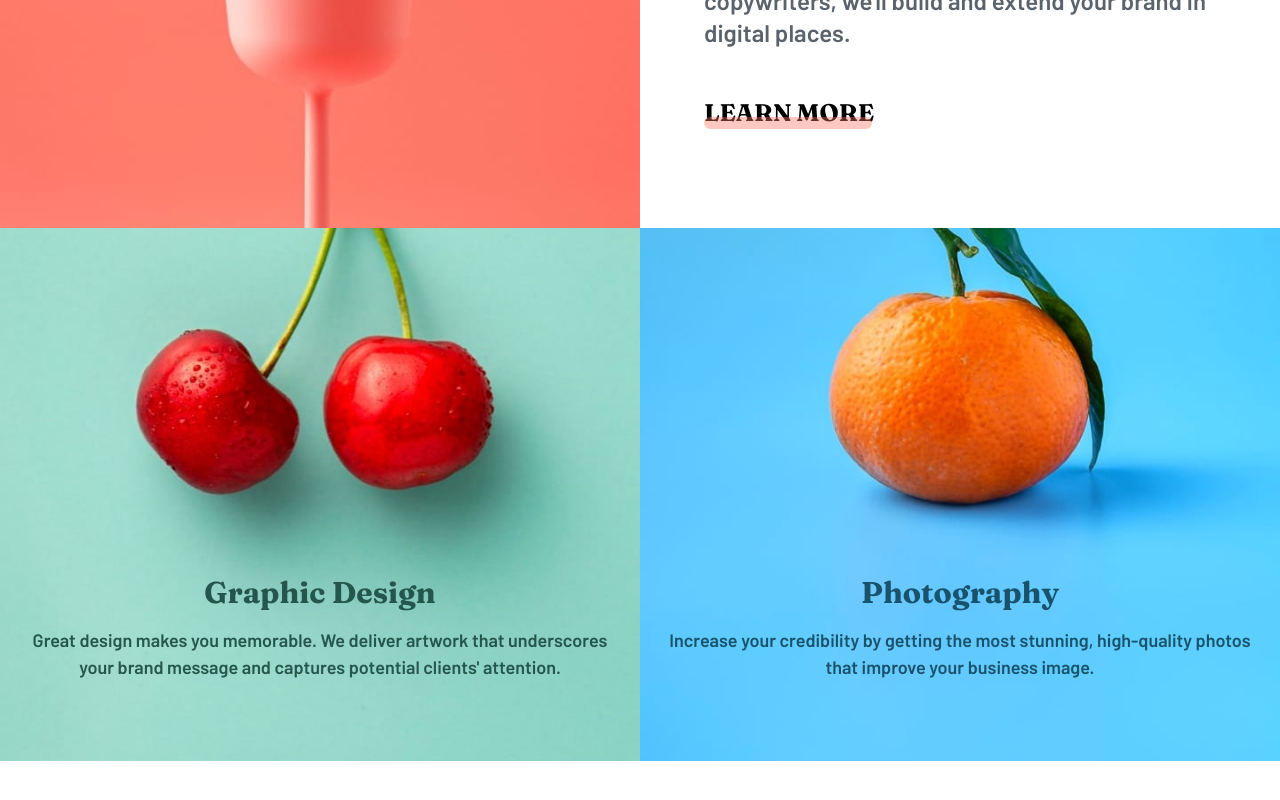
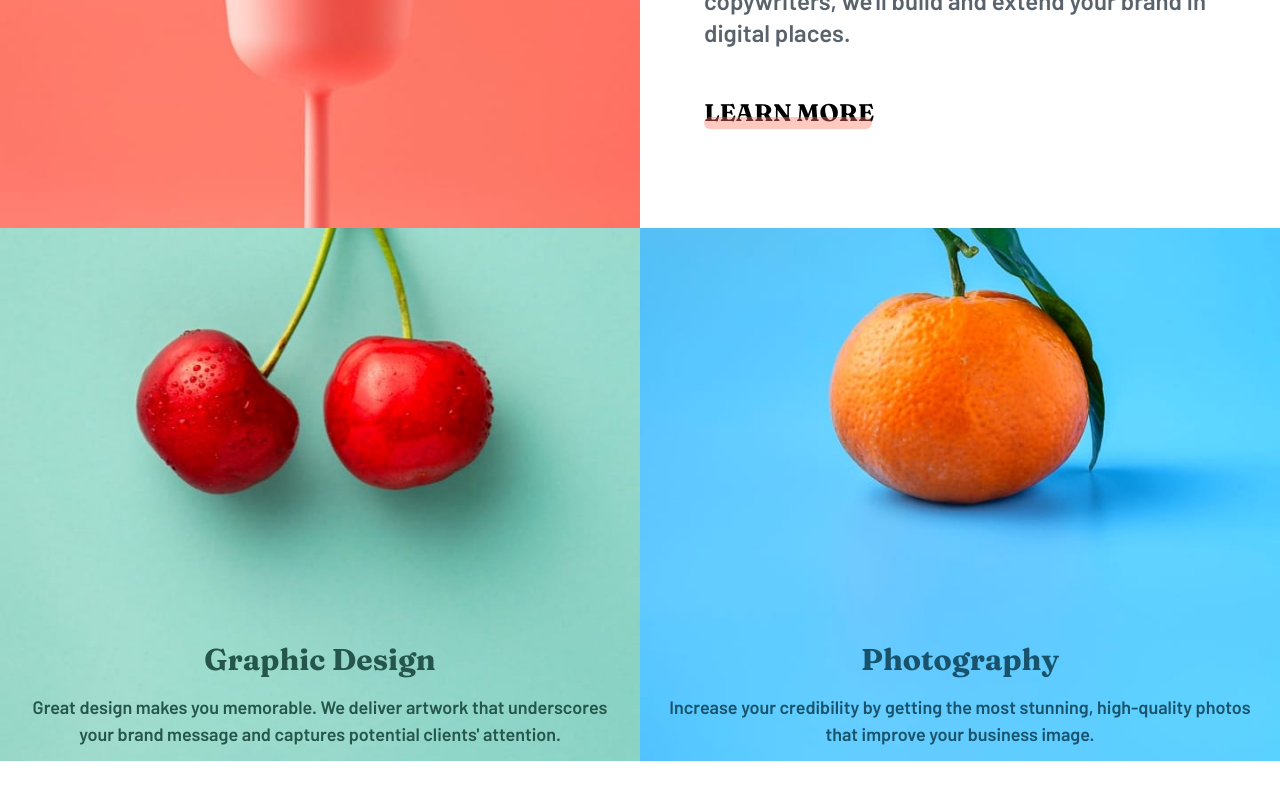
Before and after one commit to ronaldlamdev/sunnyside-react-typescript, a React (Vite) app: page / in a window 1280 px wide. Shown: the part 1479-2279 px from the top of the page. Before the commit the page ends 2240 px from the top, so only its background shows below. Built offline with nearby package versions, Linux system fonts and the light colour scheme.

Commit message:
hide scroll bar while scrolling and set height to correctly display graphic design and photography

```diff
--- a/src/assets/components/Main.tsx
+++ b/src/assets/components/Main.tsx
@@ -57,13 +57,13 @@ const Main = () => {
       </div>
 
       {/* Graphic Design and Photography*/}
-      <div className='flex flex-col items-center w-full min-[565px]:grid min-[565px]:grid-cols-2'>
+      <div className='flex flex-col items-center w-full min-[565px]:grid min-[565px]:grid-cols-2 min-[565px]:h-[600px]'>
 
         {/* Graphic Design */}
-        <div className='w-full relative'>
+        <div className='w-full h-full relative'>
           <picture>
             <source srcSet={GraphicDesignDesktop} media="(min-width:565px)"/>
-            <img src={GraphicDesignMobile} alt="cherries"/>
+            <img className='min-[565px]:w-full object-cover' src={GraphicDesignMobile} alt="cherries"/>
           </picture>
           <div className='absolute flex flex-col items-center text-[#25564b] text-center bottom-20 px-4 gap-4 left-0'>
             <h1 className='font-["Fraunces"] text-3xl'>Graphic Design</h1>
@@ -76,10 +76,10 @@ const Main = () => {
         </div>
 
         {/* Photography */}
-        <div className='w-full relative'>
+        <div className='w-full h-full relative'>
           <picture>
             <source srcSet={PhotographyDesktop} media="(min-width:565px)"/>
-            <img src={PhotographyMobile} alt="orange" />
+            <img className='min-[565px]:w-full object-cover' src={PhotographyMobile} alt="orange" />
           </picture>
           <div className='absolute flex flex-col items-center text-[#19536b] text-center bottom-20 px-4 gap-4 left-0'>
             <h1 className='font-["Fraunces"] text-3xl'>Photography</h1>
--- a/src/index.css
+++ b/src/index.css
@@ -23,6 +23,10 @@
 
 body {
   font-size: 1.125rem;
+}
+
+::-webkit-scrollbar {
+  display: none;
 }
 
 .header-bg {
```
